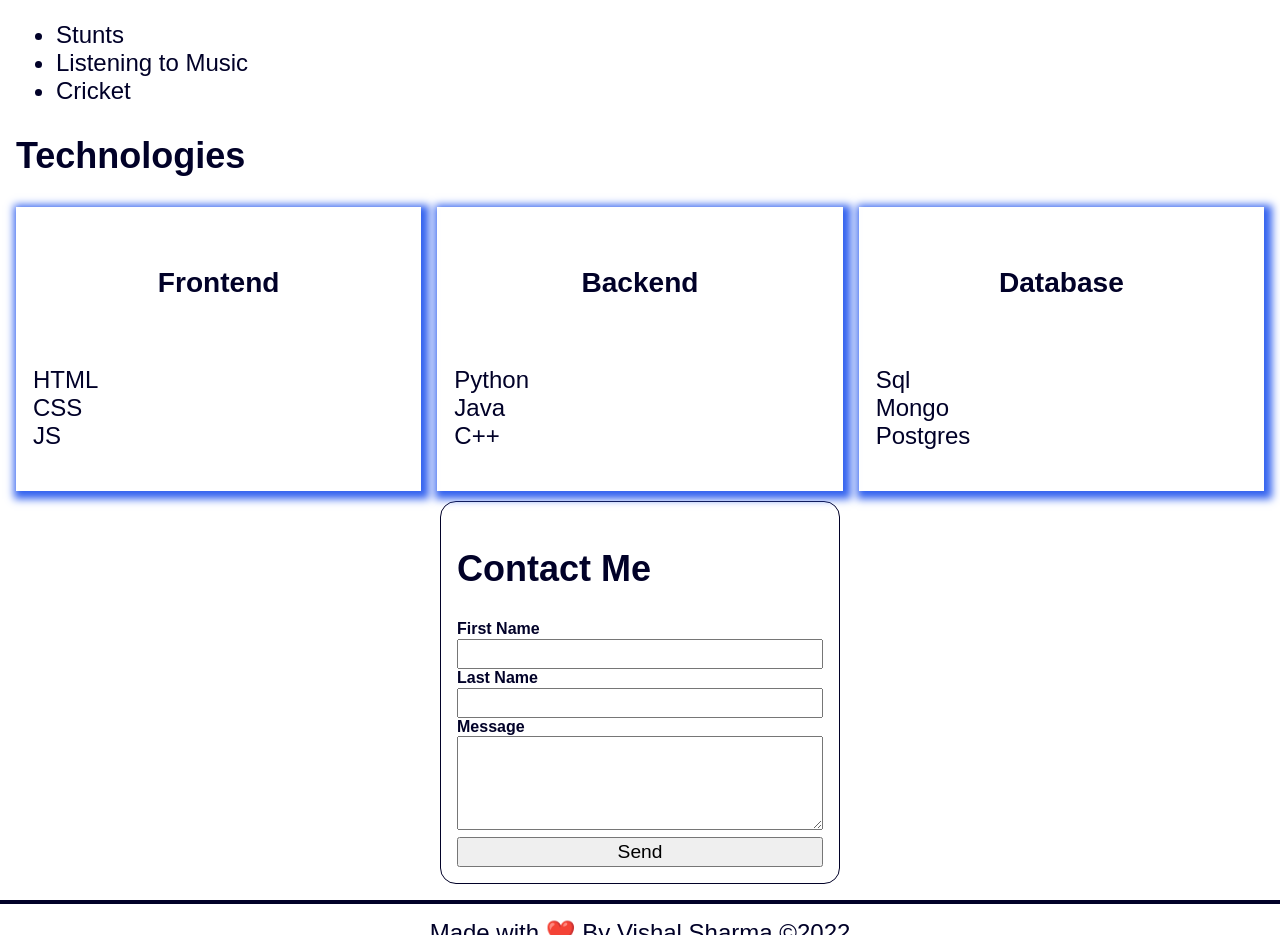
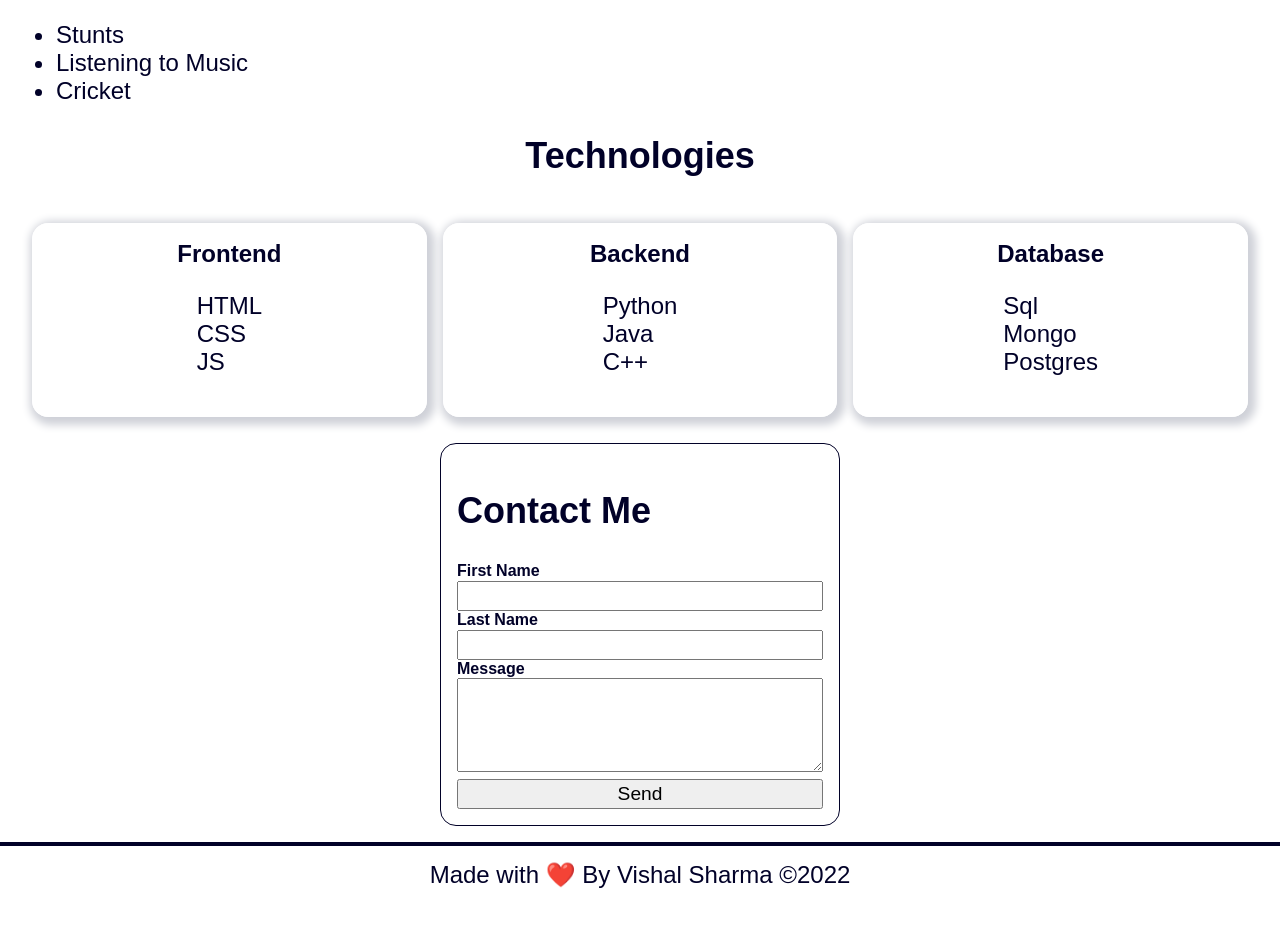
Before and after one commit to vishutrickcoder/portfolio, a plain HTML site: page portfolio.html in a window 1280 px wide. Shown: the part 1360-2295 px from the top of the page. After the commit the page ends 2264 px from the top, so only its background shows below. Drawn offline with Linux system fonts and the light colour scheme.

Commit message:
Minor Updates

```diff
--- a/portfolio.html
+++ b/portfolio.html
@@ -21,7 +21,7 @@
             </ul>
         </nav>
     </section>
-    <header>
+    <header class="header">
         <nav class="default-nav">
             <a href="#about-me">About Me</a><a href="#qualifications">Qualifications</a><a href="#hobbies">Hobbies</a><a href="#technologies">Technologies</a><a href="#contact-me">Contact Me</a>
         </nav>
@@ -80,8 +80,9 @@
     </ul>
 </section>
 
+<section id="technologies">
     <h2>Technologies</h2>
-<section id="technologies">
+    <section class="container">
         <section class="card">
             <header>
                 <h1>Frontend</h1>
@@ -114,6 +115,7 @@
             </ul>
         </section>
 
+    </section>
 </section>
 
  <section id="contact-me">
--- a/style.css
+++ b/style.css
@@ -8,13 +8,16 @@
     --background-color : hsl(240deg , 80% , 100%);
     --text-color : hsl(240deg , 95% , 8%);
     --intro-color : hsl(0,0%,85%);
+    --shadow-color : hsl(225,10% ,83%);
+    --shadow-color-dark: hsl(225, 10%, 63%);
 
     --text-size-small : 0.5rem;
     --text-size-regular: 1rem;
     --text-size-large: 1.5rem;
     --text-size-xl: 2rem;
 
-    --spacing-regular : 1rem;
+    --spacing-regular : 16px;
+    --spacing-small: calc(var(--spacing-regular ) / 2);
 
 }
 
@@ -26,7 +29,7 @@ body{
     font-size: var(--text-size-large);
 }
 
-header{
+.header{
     padding: 15px;
     position: sticky;
     top: 0;
@@ -70,6 +73,10 @@ footer{
 }
 .container{
     padding: 16px;
+}
+
+section{
+    scroll-margin-top: calc(100px - 2*(var(--spacing-regular)));
 }
 
 .container > section > h2{
@@ -149,7 +156,7 @@ form#contact{
     display: none;
 }
 
-#technologies{
+#technologies .container{
     display: grid;
     grid-template-columns: repeat(auto-fit,minmax(300px,1fr));
     /* place-items: center; */
@@ -159,19 +166,30 @@ form#contact{
 
 }
 
-.card header{
-    text-align: center;
-    /* z-index: 2; */
+.card header h1{
+    margin: 0;
 }
 
 
 
 .card{
+    display: flex;
+    flex-direction: column;
+    justify-content: center;
+    align-items: center;
     border: 1px solid white;
     padding: var(--spacing-regular);
-    box-shadow: 3px 3px 8px 5px var(--secondary-color);
+    box-shadow: 3px 3px 8px 5px var(--shadow-color);
+    /* box-shadow: 3px 3px 8px 5px var(--secondary-color); */
     width: 100%;
+    border-radius: var(--spacing-regular);
+    transition: .4s ease-in , box-shadow 0.4s ease-in-out;
+}
 
+.card:hover{
+    box-shadow: 3px 3px 8px 9px var(--shadow-color-dark);
+    transform: translateY(var(--spacing-small));
+    transform: translateY(calc(-1 * var(--spacing-small)));
 }
 
 .card ul{
```
Lines whose indentation alone changed are shown as unchanged.
